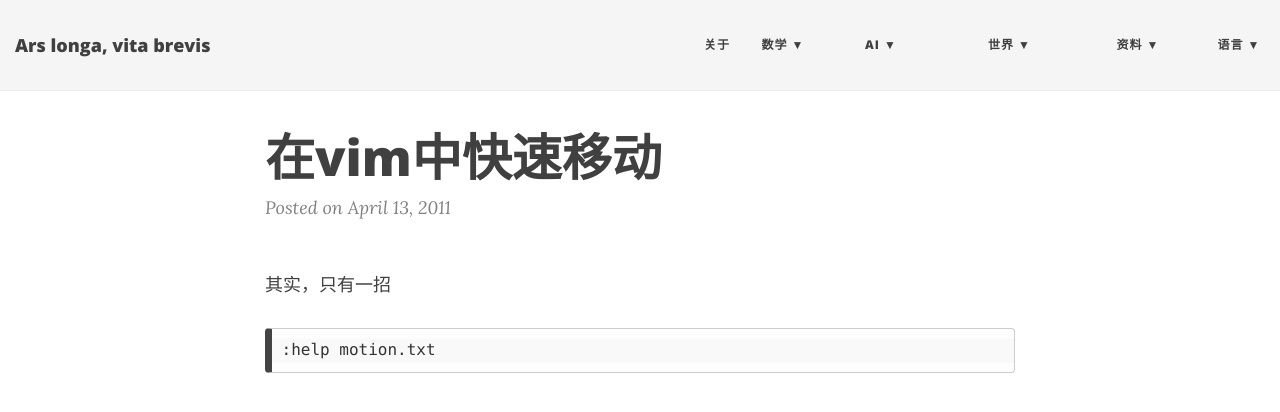
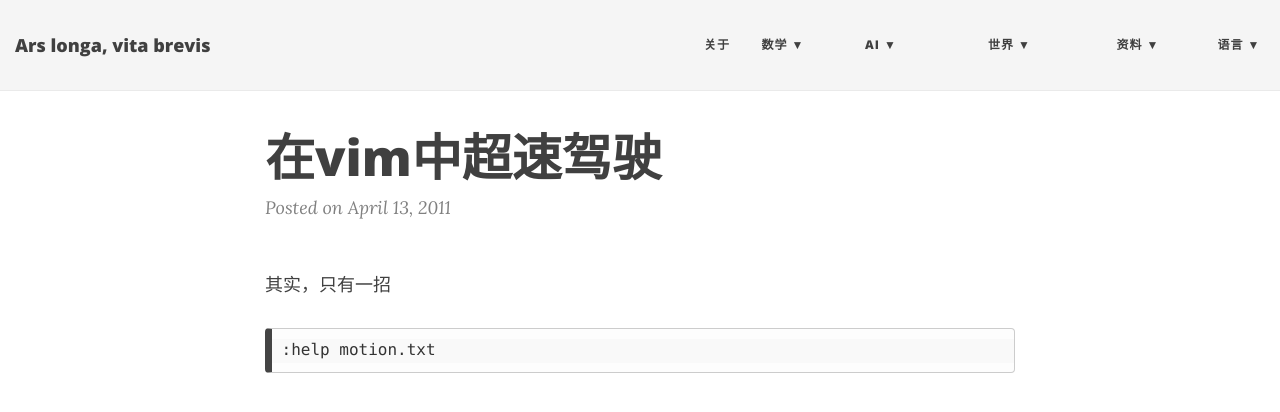
Before and after one commit to ZionPi/zionpi.github.io, a Jekyll site: the page built from _posts/2011-04-13-move-around-inside-vim.md, in a window 1280 px wide and 900 px high. Shown: the top 412 px of the window. Built offline with Jekyll 4.4.1, drawn with Linux system fonts in a browser that asks for light colours; nearby versions of some CDN libraries.

Commit message:
Update 2011-04-13-move-around-inside-vim.md

```diff
--- a/_posts/2011-04-13-move-around-inside-vim.md
+++ b/_posts/2011-04-13-move-around-inside-vim.md
@@ -1,6 +1,6 @@
 ---
 layout: post
-title: 在vim中快速移动
+title: 在vim中超速驾驶
 ---
 其实，只有一招
 
```
